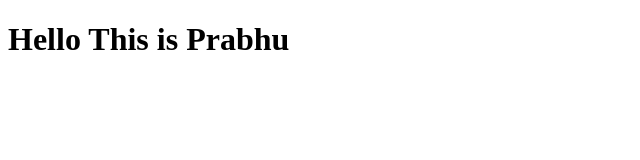
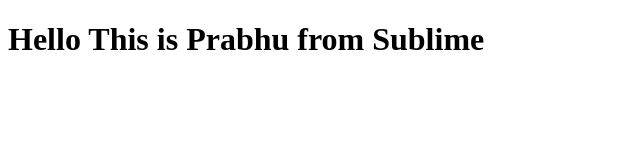
Before and after one commit to prabhukushwaha/AngularJS, a plain HTML site: page index.html in a window 1280 px wide. Shown: the whole page, without its empty margins (0-640 px from the left). Drawn offline with Linux system fonts and the light colour scheme.

Commit message:
Update index.html

```diff
--- a/index.html
+++ b/index.html
@@ -4,7 +4,7 @@
 	<title> This is my first angular file</title>
 </head>
 <body>
-	<h1>Hello This is Prabhu</h1>
+	<h1>Hello This is Prabhu from Sublime </h1>
 
 </body>
 </html>
```
